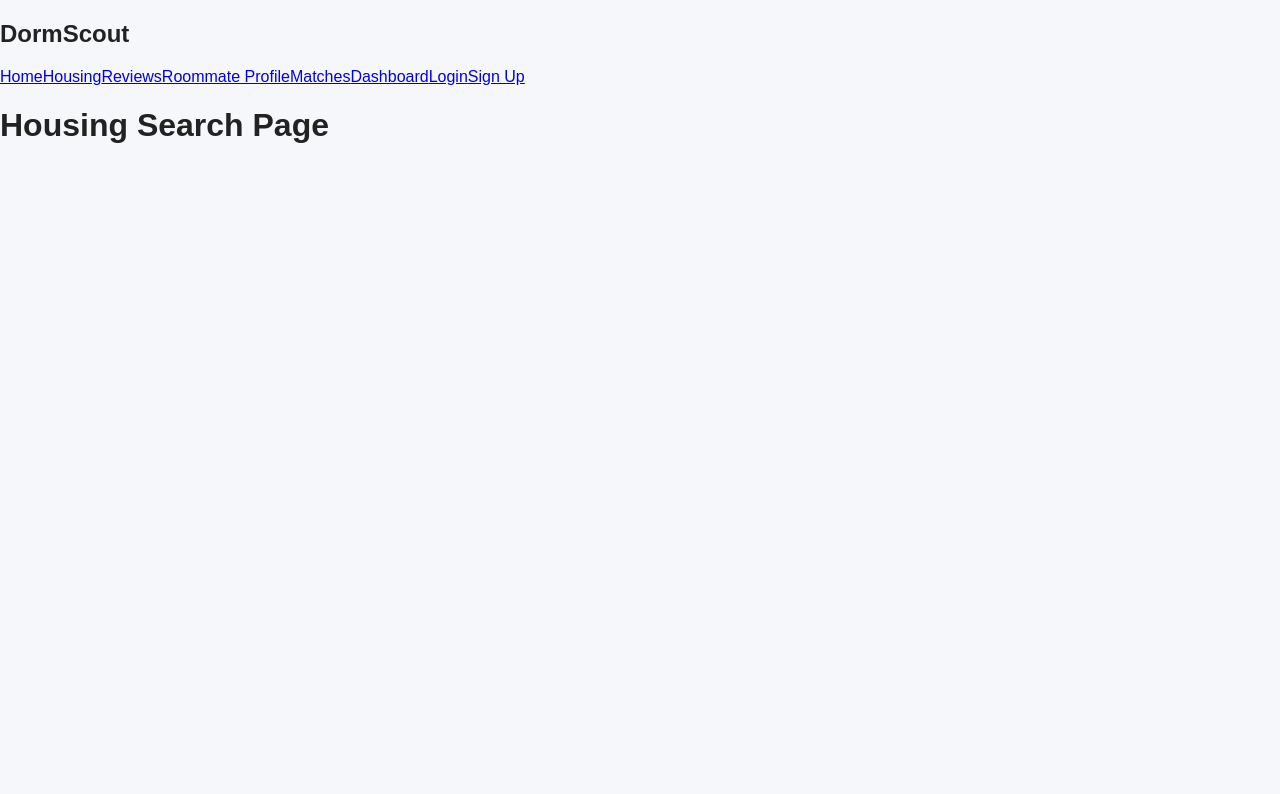
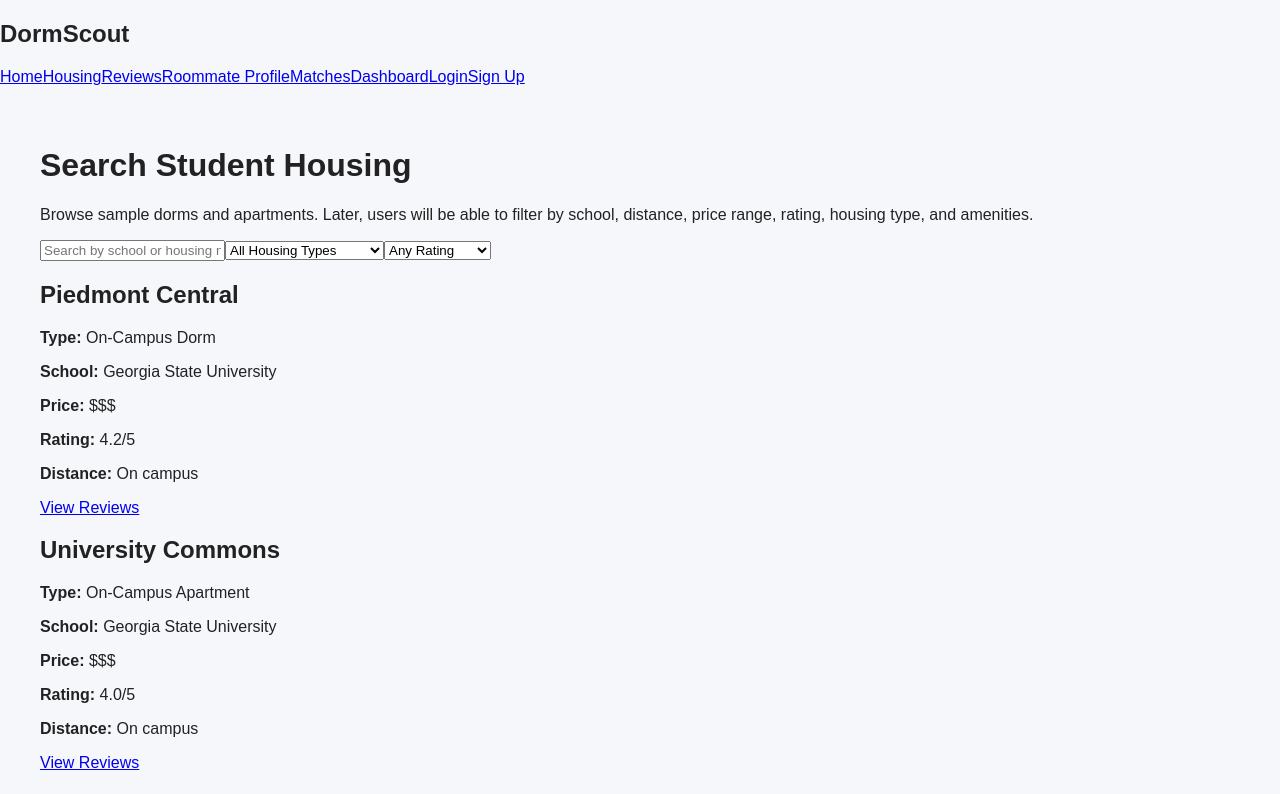
Before and after one commit to DoubleRLD/CTW, a React (Vite) app in the folder frontend/: page /housing in a window 1280 px wide. Shown: the top 794 px of the page. Built offline with nearby package versions, Linux system fonts and the light colour scheme.

Commit message:
[Feature] Add housing search page
Tags: [Feature]

Name: Reagan Marscel

Date: June 30, 2026

Details: Added a housing search page with sample dorm and apartment listings and basic filter layout.

```diff
--- a/frontend/src/pages/HousingSearch.jsx
+++ b/frontend/src/pages/HousingSearch.jsx
@@ -1,5 +1,71 @@
+const housingOptions = [
+    {
+      name: "Piedmont Central",
+      type: "On-Campus Dorm",
+      school: "Georgia State University",
+      price: "$$$",
+      rating: "4.2",
+      distance: "On campus",
+    },
+    {
+      name: "University Commons",
+      type: "On-Campus Apartment",
+      school: "Georgia State University",
+      price: "$$$",
+      rating: "4.0",
+      distance: "On campus",
+    },
+    {
+      name: "Aspen Heights Atlanta",
+      type: "Off-Campus Apartment",
+      school: "Georgia State University",
+      price: "$$$$",
+      rating: "3.8",
+      distance: "Near campus",
+    },
+  ];
+
 function HousingSearch() {
-    return <h1>Housing Search Page</h1>;
+    return (
+        <main className="page">
+        <h1>Search Student Housing</h1>
+
+        <p>
+          Browse sample dorms and apartments. Later, users will be able to filter
+          by school, distance, price range, rating, housing type, and amenities.
+        </p>
+
+        <div className="filter-bar">
+          <input type="text" placeholder="Search by school or housing name" />
+
+          <select>
+            <option>All Housing Types</option>
+            <option>On-Campus Dorm</option>
+            <option>Off-Campus Apartment</option>
+          </select>
+
+          <select>
+            <option>Any Rating</option>
+            <option>4 stars and up</option>
+            <option>3 stars and up</option>
+          </select>
+        </div>
+
+        <div className="card-grid">
+          {housingOptions.map((housing, index) => (
+            <div className="card" key={index}>
+              <h2>{housing.name}</h2>
+              <p><strong>Type:</strong> {housing.type}</p>
+              <p><strong>School:</strong> {housing.school}</p>
+              <p><strong>Price:</strong> {housing.price}</p>
+              <p><strong>Rating:</strong> {housing.rating}/5</p>
+              <p><strong>Distance:</strong> {housing.distance}</p>
+              <a href="/housing-details" className="primary-btn">View Reviews</a>
+            </div>
+          ))}
+        </div>
+      </main>
+    );
   }
 
   export default HousingSearch;
```
